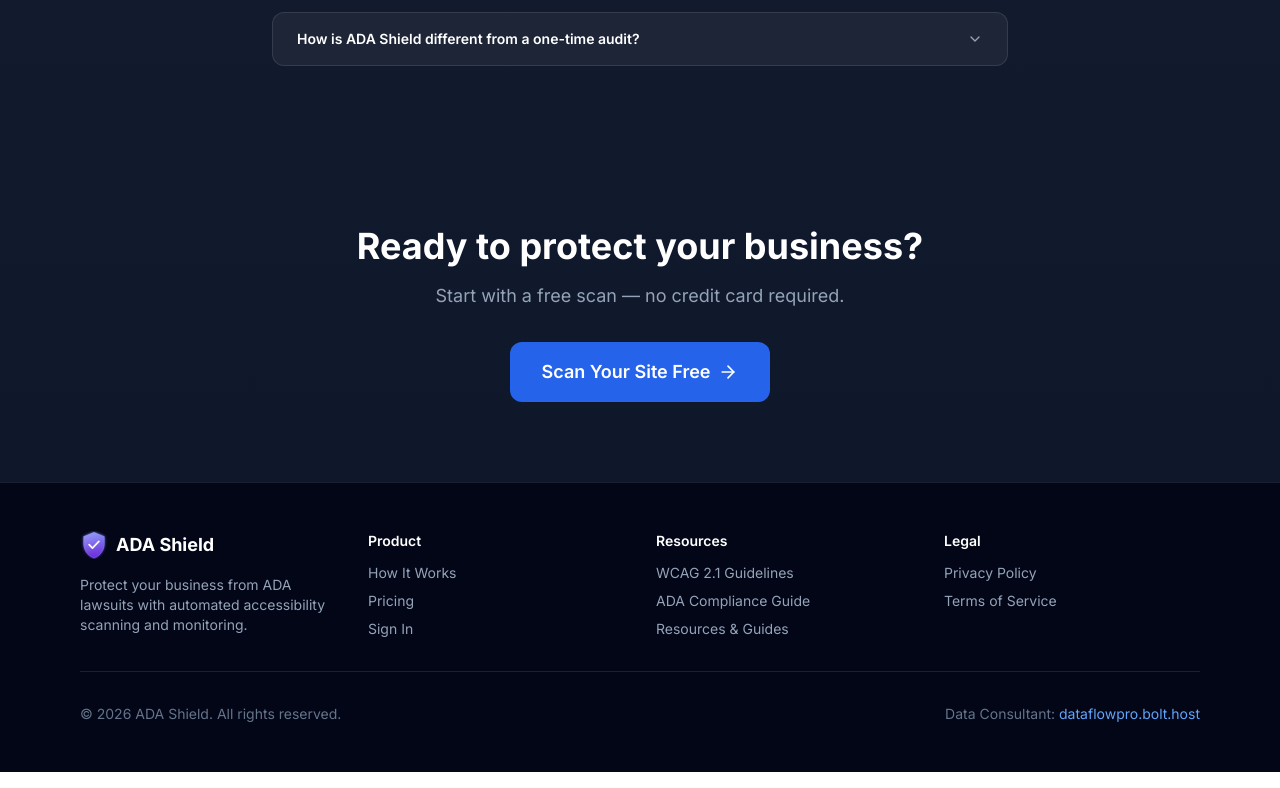
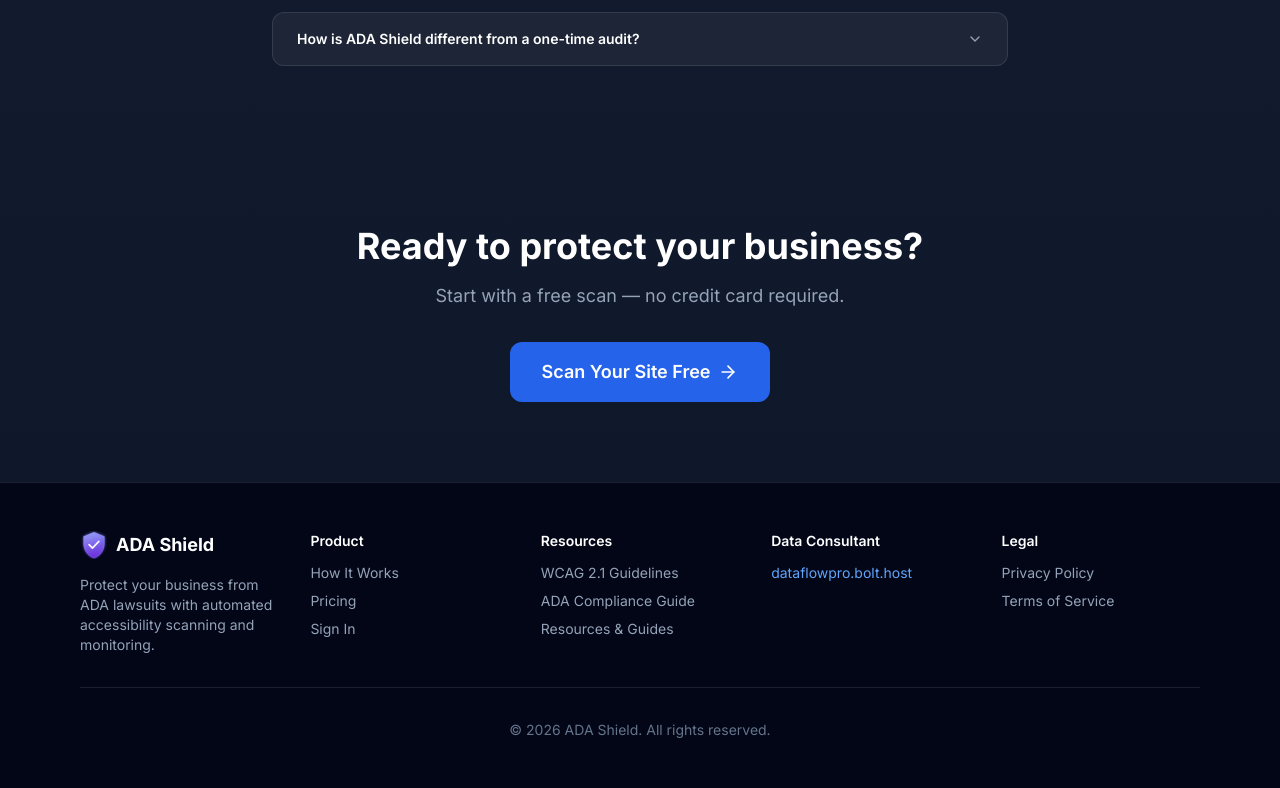
Before and after one commit to AutomateStack/ADA-Shield, a Next.js app in the folder packages/dashboard/: page / in a window 1280 px wide. Shown: the part 4618-5406 px from the top of the page. Built offline with nearby package versions, Linux system fonts and the light colour scheme; no server answers.

Commit message:
feat(dashboard): move Data Consultant to footer nav section, revert copyright bar

```diff
--- a/packages/dashboard/src/components/ui/footer.tsx
+++ b/packages/dashboard/src/components/ui/footer.tsx
@@ -5,7 +5,7 @@ export function Footer() {
   return (
     <footer className="bg-slate-950 border-t border-white/10">
       <div className="max-w-6xl mx-auto px-4 py-12">
-        <div className="grid grid-cols-1 md:grid-cols-4 gap-8">
+        <div className="grid grid-cols-1 md:grid-cols-5 gap-8">
           {/* Brand */}
           <div className="md:col-span-1">
             <div className="flex items-center gap-2 mb-4">
@@ -71,6 +71,23 @@ export function Footer() {
             </ul>
           </div>
 
+          {/* Data Consultant */}
+          <div>
+            <h3 className="text-sm font-semibold text-white mb-3">Data Consultant</h3>
+            <ul className="space-y-2 text-sm">
+              <li>
+                <a
+                  href="https://dataflowpro.bolt.host/"
+                  target="_blank"
+                  rel="noopener noreferrer"
+                  className="text-brand-400 hover:text-brand-300 transition-colors"
+                >
+                  dataflowpro.bolt.host
+                </a>
+              </li>
+            </ul>
+          </div>
+
           {/* Legal */}
           <div>
             <h3 className="text-sm font-semibold text-white mb-3">Legal</h3>
@@ -89,19 +106,8 @@ export function Footer() {
           </div>
         </div>
 
-        <div className="mt-8 pt-8 border-t border-white/10 flex flex-col sm:flex-row items-center justify-between gap-2 text-sm text-slate-500">
-          <span>&copy; {new Date().getFullYear()} ADA Shield. All rights reserved.</span>
-          <span>
-            Data Consultant:{' '}
-            <a
-              href="https://dataflowpro.bolt.host/"
-              target="_blank"
-              rel="noopener noreferrer"
-              className="text-brand-400 hover:text-brand-300 transition-colors"
-            >
-              dataflowpro.bolt.host
-            </a>
-          </span>
+        <div className="mt-8 pt-8 border-t border-white/10 text-center text-sm text-slate-500">
+          &copy; {new Date().getFullYear()} ADA Shield. All rights reserved.
         </div>
       </div>
     </footer>
```
